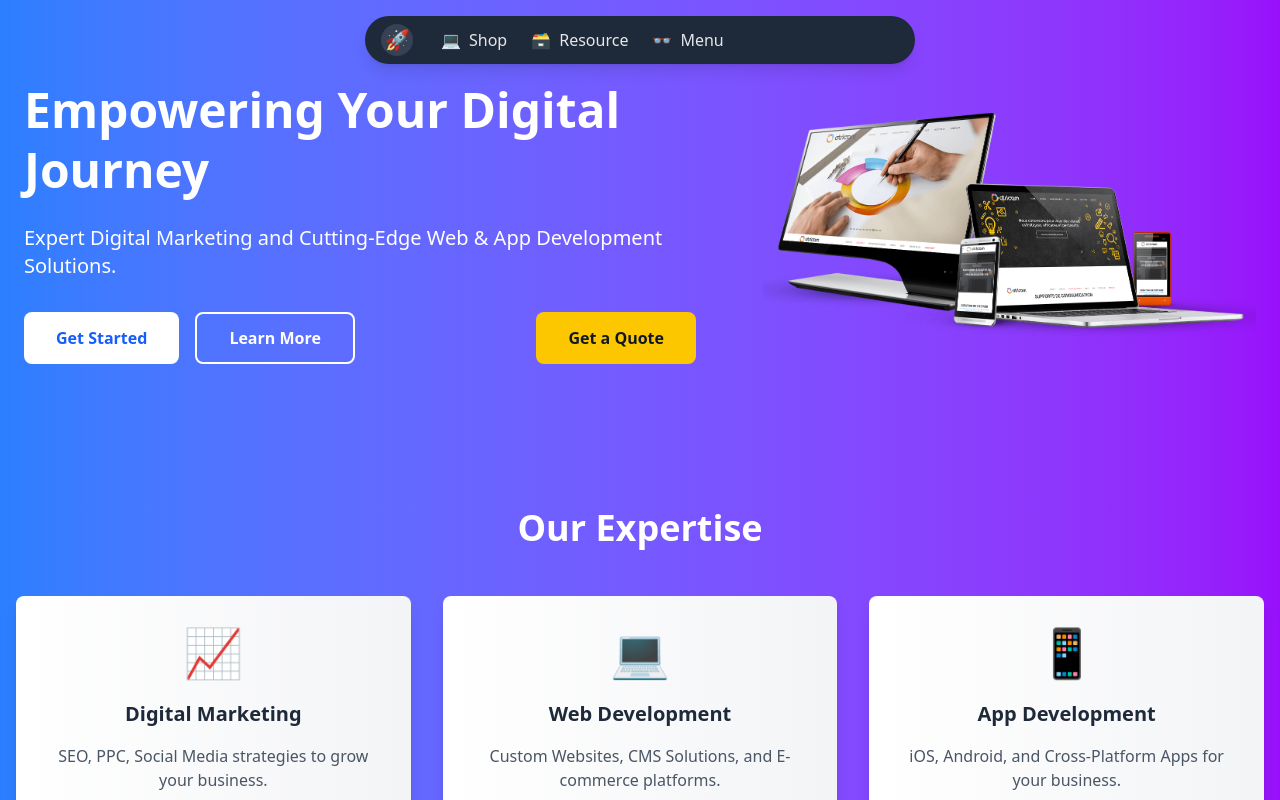
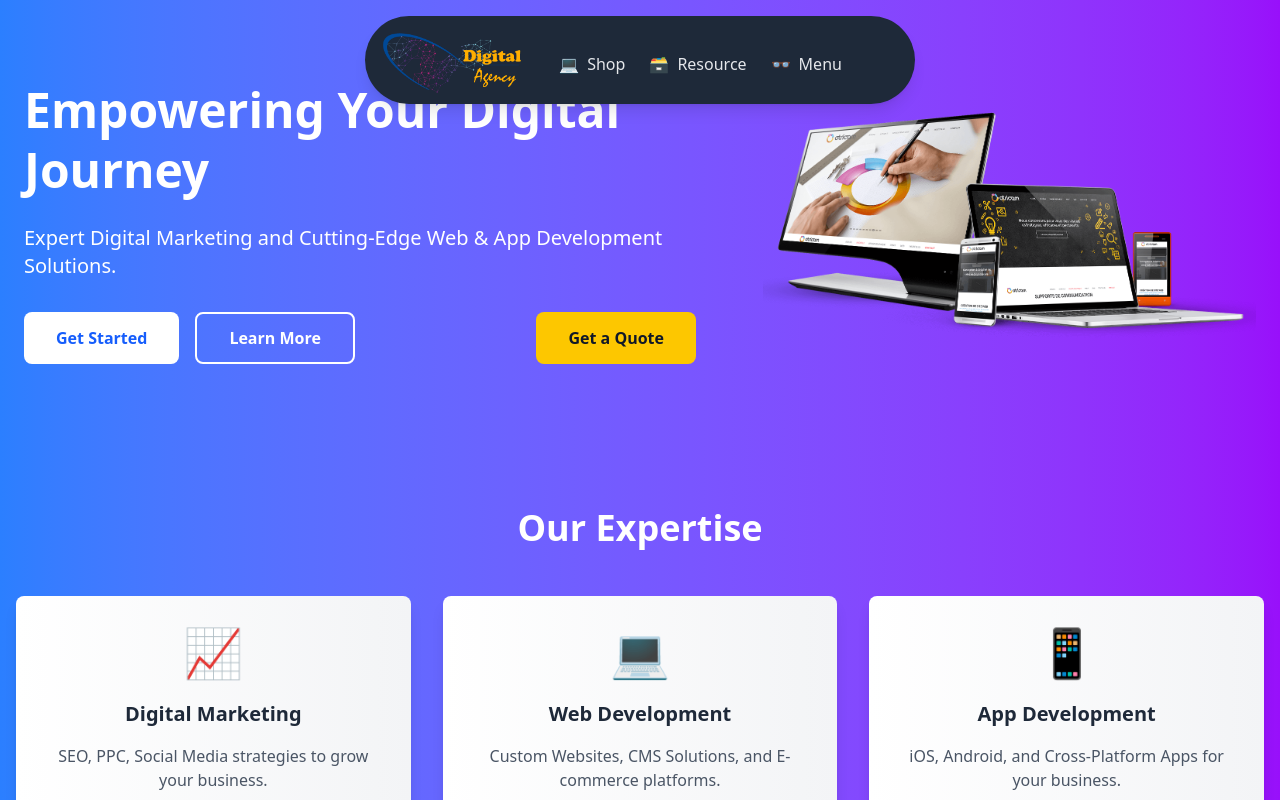
Before and after one commit to sohail78-hub/DAS, a React (Vite) app in the folder client/: page / in a window 1280 px wide. Shown: the top 800 px of the page. Built offline with nearby package versions, Linux system fonts and the light colour scheme.

Commit message:
Navbar logo, padding adjusted

```diff
--- a/client/src/components/Navbar.jsx
+++ b/client/src/components/Navbar.jsx
@@ -216,14 +216,25 @@ const Navbar = () => {
       >
         <motion.div
           // className="flex items-center gap-2 bg-gray-800 rounded-full px-4 py-2 text-gray-200 shadow-lg"
-          className="flex items-center gap-2 bg-gray-800 rounded-full px-4 py-2 text-gray-200 shadow-lg"
+          className="flex items-center gap-2 bg-gray-800 rounded-full px-4 py-2 pb-0 text-gray-200 shadow-lg"
 
           animate={scrolled ? "scrolled" : "animate"}
           variants={navbarVariants}
           style={{ width: scrolled ? '350px' : '550px' }}
         >
           {/* Logo */}
-          <motion.div
+<motion.div
+  className="mr-4 flex items-center"
+  variants={logoVariants}
+  initial="initial"
+  animate="animate"
+  whileHover="hover"
+>
+  <img src="/da-log.png" alt="Logo" className="h-20 w-auto" />
+</motion.div>
+
+          {/* Logo */}
+          {/* <motion.div
             className="mr-2"
             variants={logoVariants}
             initial="initial"
@@ -233,7 +244,7 @@ const Navbar = () => {
             <div className="flex items-center justify-center bg-gray-700 rounded-full h-8 w-8 overflow-hidden">
               <span className="text-xl font-bold">🚀</span>
             </div>
-          </motion.div>
+          </motion.div> */}
 
           {/* Menu Items */}
           <div className="flex-1 flex items-center">
@@ -284,7 +295,7 @@ const Navbar = () => {
         <AnimatePresence>
           {activeMenu && menuItems.find(item => item.id === activeMenu)?.submenu && (
             <motion.div
-              className="absolute top-16 mt-2 p-4 bg-gray-800 rounded-xl text-gray-200 shadow-lg z-10 overflow-hidden"
+              className="absolute top-[100%] -mt-2 p-4 bg-gray-800 rounded-xl text-gray-200 shadow-lg z-10 overflow-hidden"
               onMouseLeave={() => setActiveMenu(null)}
               variants={submenuVariants}
               initial="hidden"
```
